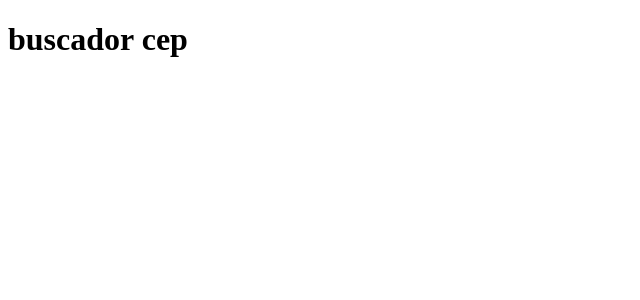
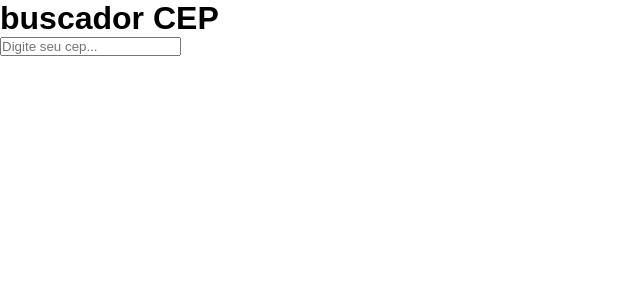
Before and after one commit to anccilotto/buscador-cep-portfolio, a React (Vite) app: page / in a window 1280 px wide. Shown: the top 300 px of the page, without its empty margins (0-640 px from the left). Built offline with nearby package versions, Linux system fonts and the light colour scheme.

Commit message:
inicio projeto

```diff
--- a/src/App.jsx
+++ b/src/App.jsx
@@ -2,8 +2,17 @@
 
 
   return (
-    <div>
-      <h1> buscador cep</h1>
+    <div className="container">
+
+      <h1 className="title"> buscador CEP</h1>
+
+      <div className="containerInput">
+        <input
+        type="text"
+        placeholder="Digite seu cep..."
+        />
+
+      </div>
 
     </div>
   )
--- a/src/index.css
+++ b/src/index.css
@@ -0,0 +1,5 @@
+*{
+  margin: 0;
+  padding: 0;
+  font-family: sans-serif;
+}
```
